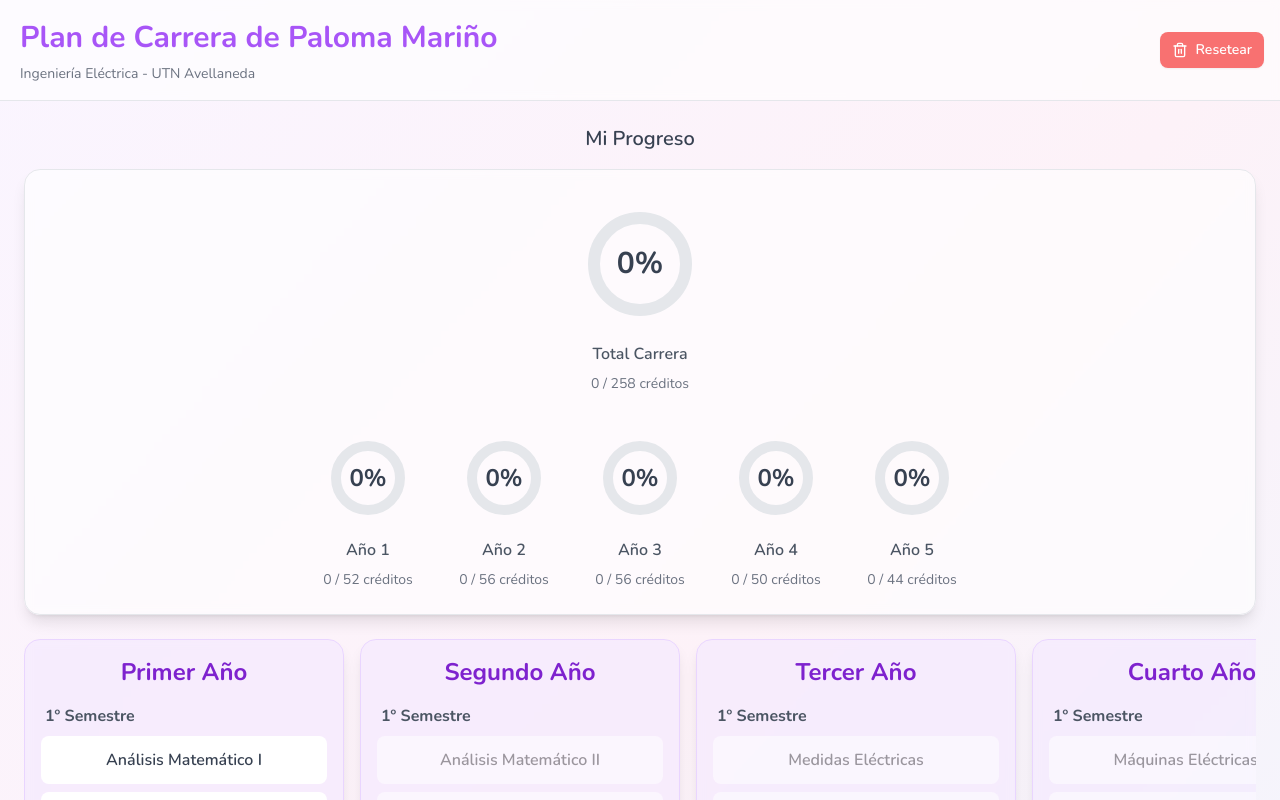
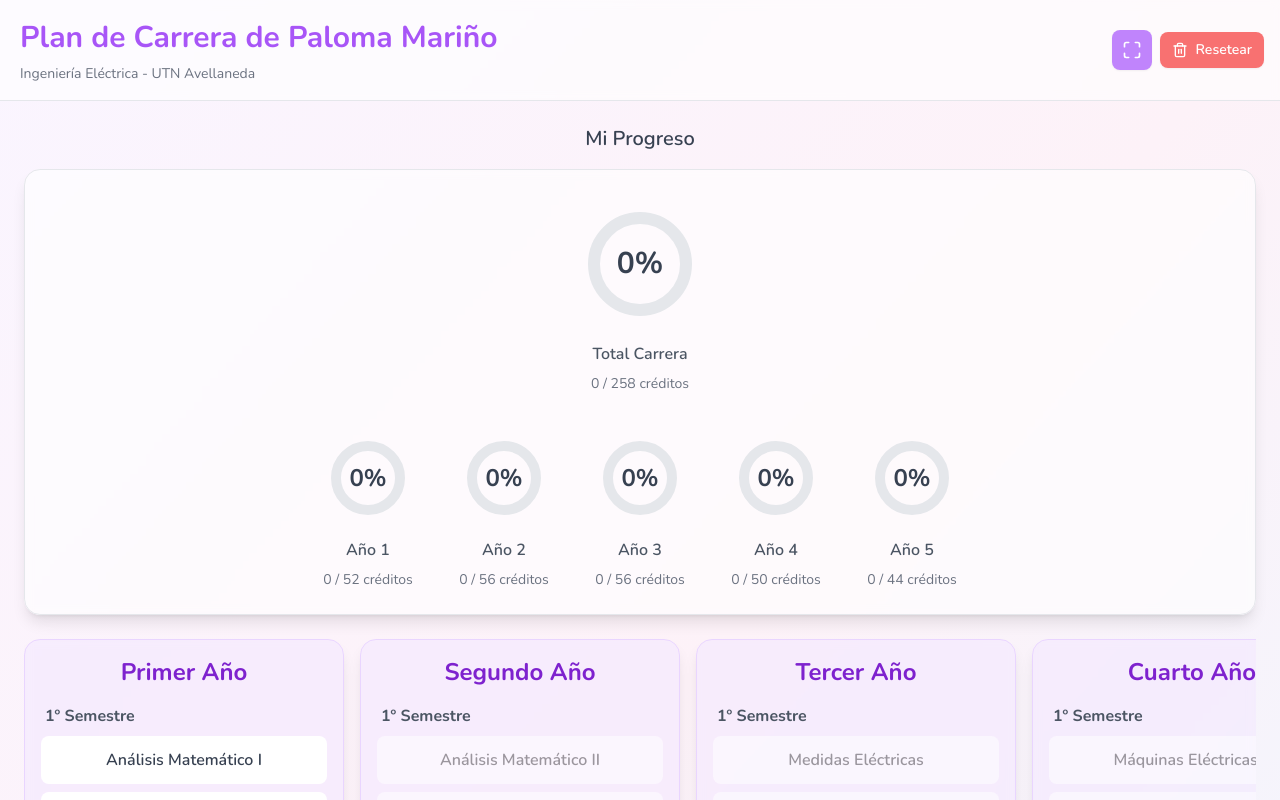
Before and after one commit to jcp4987654e/palomautn, a plain HTML site: page planificador.html in a window 1280 px wide. Shown: the top 800 px of the page. Drawn offline with nearby package versions, Linux system fonts and the light colour scheme.

Commit message:
Update planificador.html

```diff
--- a/planificador.html
+++ b/planificador.html
@@ -81,11 +81,11 @@
     <script>
         // --- ESTADO Y DATOS INICIALES ---
         const initialSubjectsData = {
-          "1_am1": { id: "1_am1", name: "Análisis Matemático I", credits: 8, prerequisites: [], status: 'PENDING' }, "1_aga": { id: "1_aga", name: "Álgebra y Geometría Analítica", credits: 8, prerequisites: [], status: 'PENDING' }, "1_qui": { id: "1_qui", name: "Química General", credits: 6, prerequisites: [], status: 'PENDING' }, "1_info1": { id: "1_info1", name: "Informática I", credits: 4, prerequisites: [], status: 'PENDING' }, "1_ing1": { id: "1_ing1", name: "Ingeniería y Sociedad", credits: 4, prerequisites: [], status: 'PENDING' }, "1_fis1": { id: "1_fis1", name: "Física I", credits: 8, prerequisites: ["1_am1", "1_aga"], status: 'PENDING' }, "1_sdr": { id: "1_sdr", name: "Sistemas de Representación", credits: 6, prerequisites: [], status: 'PENDING' }, "1_info2": { id: "1_info2", name: "Informática II", credits: 4, prerequisites: ["1_info1"], status: 'PENDING' }, "1_ing2": { id: "1_ing2", name: "Inglés I", credits: 4, prerequisites: [], status: 'PENDING' },
-          "2_am2": { id: "2_am2", name: "Análisis Matemático II", credits: 8, prerequisites: ["1_am1", "1_aga"], status: 'PENDING' }, "2_fis2": { id: "2_fis2", name: "Física II", credits: 8, prerequisites: ["1_fis1"], status: 'PENDING' }, "2_eym": { id: "2_eym", name: "Estabilidad y Resistencia de Materiales", credits: 6, prerequisites: ["1_fis1"], status: 'PENDING' }, "2_proba": { id: "2_proba", name: "Probabilidad y Estadística", credits: 6, prerequisites: ["1_am1", "1_aga"], status: 'PENDING' }, "2_eco": { id: "2_eco", name: "Economía", credits: 4, prerequisites: ["1_ing1"], status: 'PENDING' }, "2_elec": { id: "2_elec", name: "Electrotecnia", credits: 8, prerequisites: ["2_fis2"], status: 'PENDING' }, "2_termo": { id: "2_termo", name: "Termodinámica y Máquinas Térmicas", credits: 6, prerequisites: ["2_fis2"], status: 'PENDING' }, "2_calcav": { id: "2_calcav", name: "Cálculo Avanzado", credits: 6, prerequisites: ["2_am2"], status: 'PENDING' }, "2_ing3": { id: "2_ing3", name: "Inglés II", credits: 4, prerequisites: ["1_ing2"], status: 'PENDING' },
-          "3_med": { id: "3_med", name: "Medidas Eléctricas", credits: 8, prerequisites: ["2_elec"], status: 'PENDING' }, "3_maq1": { id: "3_maq1", name: "Máquinas Eléctricas I", credits: 8, prerequisites: ["2_elec"], status: 'PENDING' }, "3_elec1": { id: "3_elec1", name: "Electrónica I", credits: 8, prerequisites: ["2_elec"], status: 'PENDING' }, "3_cn": { id: "3_cn", name: "Cálculo Numérico", credits: 6, prerequisites: ["2_calcav", "1_info2"], status: 'PENDING' }, "3_leg": { id: "3_leg", name: "Legislación", credits: 4, prerequisites: ["2_eco"], status: 'PENDING' }, "3_sys": { id: "3_sys", name: "Análisis de Señales y Sistemas", credits: 8, prerequisites: ["2_calcav"], status: 'PENDING' }, "3_inst": { id: "3_inst", name: "Instalaciones Eléctricas", credits: 8, prerequisites: ["3_med"], status: 'PENDING' }, "3_tecmat": { id: "3_tecmat", name: "Tecnología de los Materiales Eléctricos", credits: 6, prerequisites: ["1_qui", "2_fis2"], status: 'PENDING' },
-          "4_maq2": { id: "4_maq2", name: "Máquinas Eléctricas II", credits: 8, prerequisites: ["3_maq1"], status: 'PENDING' }, "4_elec2": { id: "4_elec2", name: "Electrónica II", credits: 8, prerequisites: ["3_elec1"], status: 'PENDING' }, "4_ctrl": { id: "4_ctrl", name: "Sistemas de Control", credits: 8, prerequisites: ["3_sys"], status: 'PENDING' }, "4_cent": { id: "4_cent", name: "Centrales Eléctricas", credits: 8, prerequisites: ["2_termo", "3_maq1"], status: 'PENDING' }, "4_redes": { id: "4_redes", name: "Líneas de Transmisión y Redes", credits: 8, prerequisites: ["3_inst"], status: 'PENDING' }, "4_com": { id: "4_com", name: "Comunicaciones", credits: 6, prerequisites: ["3_sys"], status: 'PENDING' }, "4_sh": { id: "4_sh", name: "Seguridad e Higiene Industrial", credits: 4, prerequisites: ["3_leg"], status: 'PENDING' },
-          "5_acc": { id: "5_acc", name: "Accionamientos Eléctricos", credits: 8, prerequisites: ["4_maq2", "4_elec2"], status: 'PENDING' }, "5_prot": { id: "5_prot", name: "Protecciones Eléctricas", credits: 8, prerequisites: ["4_redes"], status: 'PENDING' }, "5_org": { id: "5_org", name: "Organización Industrial", credits: 6, prerequisites: ["4_sh"], status: 'PENDING' }, "5_proy": { id: "5_proy", name: "Proyecto Final", credits: 10, prerequisites: ["4_cent", "4_redes"], status: 'PENDING' }, "5_elec1": { id: "5_elec1", name: "Electiva I", credits: 6, prerequisites: [], status: 'PENDING' }, "5_elec2": { id: "5_elec2", name: "Electiva II", credits: 6, prerequisites: [], status: 'PENDING' },
+          "1_am1": { "id": "1_am1", "name": "Análisis Matemático I", "credits": 8, "prerequisites": [], "status": 'PENDING' }, "1_aga": { "id": "1_aga", "name": "Álgebra y Geometría Analítica", "credits": 8, "prerequisites": [], "status": 'PENDING' }, "1_qui": { "id": "1_qui", "name": "Química General", "credits": 6, "prerequisites": [], "status": 'PENDING' }, "1_info1": { "id": "1_info1", "name": "Informática I", "credits": 4, "prerequisites": [], "status": 'PENDING' }, "1_ing1": { "id": "1_ing1", "name": "Ingeniería y Sociedad", "credits": 4, "prerequisites": [], "status": 'PENDING' }, "1_fis1": { "id": "1_fis1", "name": "Física I", "credits": 8, "prerequisites": ["1_am1", "1_aga"], "status": 'PENDING' }, "1_sdr": { "id": "1_sdr", "name": "Sistemas de Representación", "credits": 6, "prerequisites": [], "status": 'PENDING' }, "1_info2": { "id": "1_info2", "name": "Informática II", "credits": 4, "prerequisites": ["1_info1"], "status": 'PENDING' }, "1_ing2": { "id": "1_ing2", "name": "Inglés I", "credits": 4, "prerequisites": [], "status": 'PENDING' },
+          "2_am2": { "id": "2_am2", "name": "Análisis Matemático II", "credits": 8, "prerequisites": ["1_am1", "1_aga"], "status": 'PENDING' }, "2_fis2": { "id": "2_fis2", "name": "Física II", "credits": 8, "prerequisites": ["1_fis1"], "status": 'PENDING' }, "2_eym": { "id": "2_eym", "name": "Estabilidad y Resistencia de Materiales", "credits": 6, "prerequisites": ["1_fis1"], "status": 'PENDING' }, "2_proba": { "id": "2_proba", "name": "Probabilidad y Estadística", "credits": 6, "prerequisites": ["1_am1", "1_aga"], "status": 'PENDING' }, "2_eco": { "id": "2_eco", "name": "Economía", "credits": 4, "prerequisites": ["1_ing1"], "status": 'PENDING' }, "2_elec": { "id": "2_elec", "name": "Electrotecnia", "credits": 8, "prerequisites": ["2_fis2"], "status": 'PENDING' }, "2_termo": { "id": "2_termo", "name": "Termodinámica y Máquinas Térmicas", "credits": 6, "prerequisites": ["2_fis2"], "status": 'PENDING' }, "2_calcav": { "id": "2_calcav", "name": "Cálculo Avanzado", "credits": 6, "prerequisites": ["2_am2"], "status": 'PENDING' }, "2_ing3": { "id": "2_ing3", "name": "Inglés II", "credits": 4, "prerequisites": ["1_ing2"], "status": 'PENDING' },
+          "3_med": { "id": "3_med", "name": "Medidas Eléctricas", "credits": 8, "prerequisites": ["2_elec"], "status": 'PENDING' }, "3_maq1": { "id": "3_maq1", "name": "Máquinas Eléctricas I", "credits": 8, "prerequisites": ["2_elec"], "status": 'PENDING' }, "3_elec1": { "id": "3_elec1", "name": "Electrónica I", "credits": 8, "prerequisites": ["2_elec"], "status": 'PENDING' }, "3_cn": { "id": "3_cn", "name": "Cálculo Numérico", "credits": 6, "prerequisites": ["2_calcav", "1_info2"], "status": 'PENDING' }, "3_leg": { "id": "3_leg", "name": "Legislación", "credits": 4, "prerequisites": ["2_eco"], "status": 'PENDING' }, "3_sys": { "id": "3_sys", "name": "Análisis de Señales y Sistemas", "credits": 8, "prerequisites": ["2_calcav"], "status": 'PENDING' }, "3_inst": { "id": "3_inst", "name": "Instalaciones Eléctricas", "credits": 8, "prerequisites": ["3_med"], "status": 'PENDING' }, "3_tecmat": { "id": "3_tecmat", "name": "Tecnología de los Materiales Eléctricos", "credits": 6, "prerequisites": ["1_qui", "2_fis2"], "status": 'PENDING' },
+          "4_maq2": { "id": "4_maq2", "name": "Máquinas Eléctricas II", "credits": 8, "prerequisites": ["3_maq1"], "status": 'PENDING' }, "4_elec2": { "id": "4_elec2", "name": "Electrónica II", "credits": 8, "prerequisites": ["3_elec1"], "status": 'PENDING' }, "4_ctrl": { "id": "4_ctrl", "name": "Sistemas de Control", "credits": 8, "prerequisites": ["3_sys"], "status": 'PENDING' }, "4_cent": { "id": "4_cent", "name": "Centrales Eléctricas", "credits": 8, "prerequisites": ["2_termo", "3_maq1"], "status": 'PENDING' }, "4_redes": { "id": "4_redes", "name": "Líneas de Transmisión y Redes", "credits": 8, "prerequisites": ["3_inst"], "status": 'PENDING' }, "4_com": { "id": "4_com", "name": "Comunicaciones", "credits": 6, "prerequisites": ["3_sys"], "status": 'PENDING' }, "4_sh": { "id": "4_sh", "name": "Seguridad e Higiene Industrial", "credits": 4, "prerequisites": ["3_leg"], "status": 'PENDING' },
+          "5_acc": { "id": "5_acc", "name": "Accionamientos Eléctricos", "credits": 8, "prerequisites": ["4_maq2", "4_elec2"], "status": 'PENDING' }, "5_prot": { "id": "5_prot", "name": "Protecciones Eléctricas", "credits": 8, "prerequisites": ["4_redes"], "status": 'PENDING' }, "5_org": { "id": "5_org", "name": "Organización Industrial", "credits": 6, "prerequisites": ["4_sh"], "status": 'PENDING' }, "5_proy": { "id": "5_proy", "name": "Proyecto Final", "credits": 10, "prerequisites": ["4_cent", "4_redes"], "status": 'PENDING' }, "5_elec1": { "id": "5_elec1", "name": "Electiva I", "credits": 6, "prerequisites": [], "status": 'PENDING' }, "5_elec2": { "id": "5_elec2", "name": "Electiva II", "credits": 6, "prerequisites": [], "status": 'PENDING' },
         };
         const initialSemestersData = [
           { id: 1, name: '1º Semestre', year: 1, subjectIds: ["1_am1", "1_aga", "1_qui", "1_info1", "1_ing1"] }, { id: 2, name: '2º Semestre', year: 1, subjectIds: ["1_fis1", "1_sdr", "1_info2", "1_ing2"] },
@@ -117,10 +117,15 @@
                         />
                         <p class="text-sm text-gray-500 mt-1 hidden sm:block px-1">Ingeniería Eléctrica - UTN Avellaneda</p>
                     </div>
-                    <button onclick="handleResetData()" class="flex items-center space-x-2 px-3 py-2 bg-red-400 text-white rounded-lg hover:bg-red-500 transition-colors text-sm font-semibold shadow-sm">
-                        <svg xmlns="http://www.w3.org/2000/svg" width="16" height="16" viewBox="0 0 24 24" fill="none" stroke="currentColor" stroke-width="2" stroke-linecap="round" stroke-linejoin="round"><polyline points="3 6 5 6 21 6"></polyline><path d="M19 6v14a2 2 0 0 1-2 2H7a2 2 0 0 1-2-2V6m3 0V4a2 2 0 0 1 2-2h4a2 2 0 0 1 2 2v2"></path><line x1="10" y1="11" x2="10" y2="17"></line><line x1="14" y1="11" x2="14" y2="17"></line></svg>
-                        <span>Resetear</span>
-                    </button>
+                    <div class="flex items-center space-x-2">
+                        <button onclick="toggleFullScreen()" title="Activar/Desactivar Pantalla Completa" class="flex items-center justify-center w-10 h-10 bg-purple-400 text-white rounded-lg hover:bg-purple-500 transition-colors text-sm font-semibold shadow-sm">
+                            <svg xmlns="http://www.w3.org/2000/svg" width="20" height="20" viewBox="0 0 24 24" fill="none" stroke="currentColor" stroke-width="2" stroke-linecap="round" stroke-linejoin="round"><path d="M8 3H5a2 2 0 0 0-2 2v3m18 0V5a2 2 0 0 0-2-2h-3m0 18h3a2 2 0 0 0 2-2v-3M3 16v3a2 2 0 0 0 2 2h3"/></svg>
+                        </button>
+                        <button onclick="handleResetData()" class="flex items-center space-x-2 px-3 py-2 bg-red-400 text-white rounded-lg hover:bg-red-500 transition-colors text-sm font-semibold shadow-sm">
+                            <svg xmlns="http://www.w3.org/2000/svg" width="16" height="16" viewBox="0 0 24 24" fill="none" stroke="currentColor" stroke-width="2" stroke-linecap="round" stroke-linejoin="round"><polyline points="3 6 5 6 21 6"></polyline><path d="M19 6v14a2 2 0 0 1-2 2H7a2 2 0 0 1-2-2V6m3 0V4a2 2 0 0 1 2-2h4a2 2 0 0 1 2 2v2"></path><line x1="10" y1="11" x2="10" y2="17"></line><line x1="14" y1="11" x2="14" y2="17"></line></svg>
+                            <span class="hidden sm:inline">Resetear</span>
+                        </button>
+                    </div>
                 </div>
             `;
         }
@@ -278,7 +283,21 @@
             document.getElementById('modal').classList.remove('is-open');
         }
 
+        function toggleFullScreen() {
+            if (!document.fullscreenElement) {
+                document.documentElement.requestFullscreen().catch(err => {
+                    alert(`No se pudo activar la pantalla completa: ${err.message}`);
+                });
+            } else {
+                if (document.exitFullscreen) {
+                    document.exitFullscreen();
+                }
+            }
+        }
+
         // --- MANEJADORES DE EVENTOS (HANDLERS) ---
+        window.toggleFullScreen = toggleFullScreen; // Hacerla global
+
         window.handleTitleChange = (newValue) => {
             state.planTitle = newValue;
             saveState();
```
